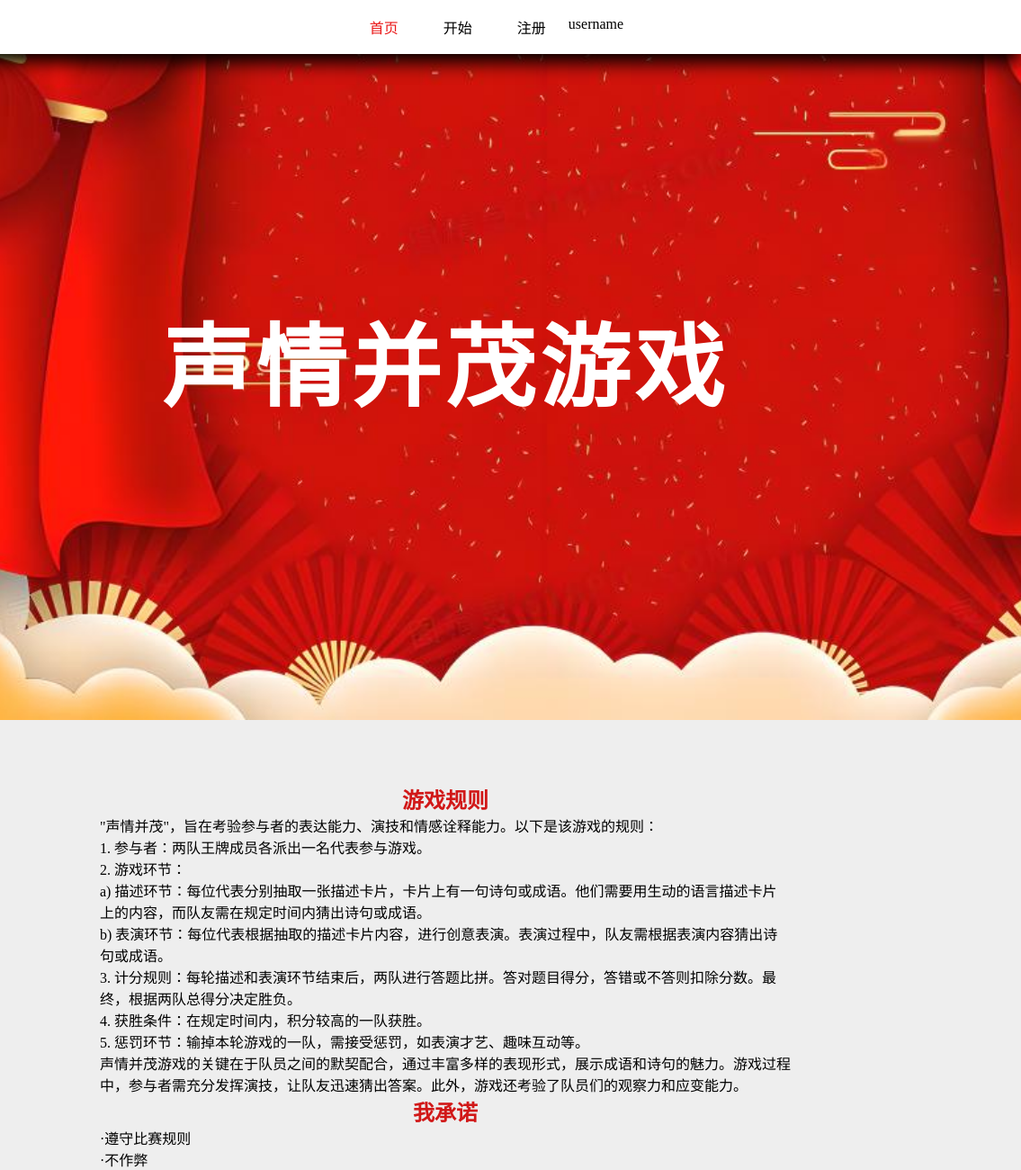
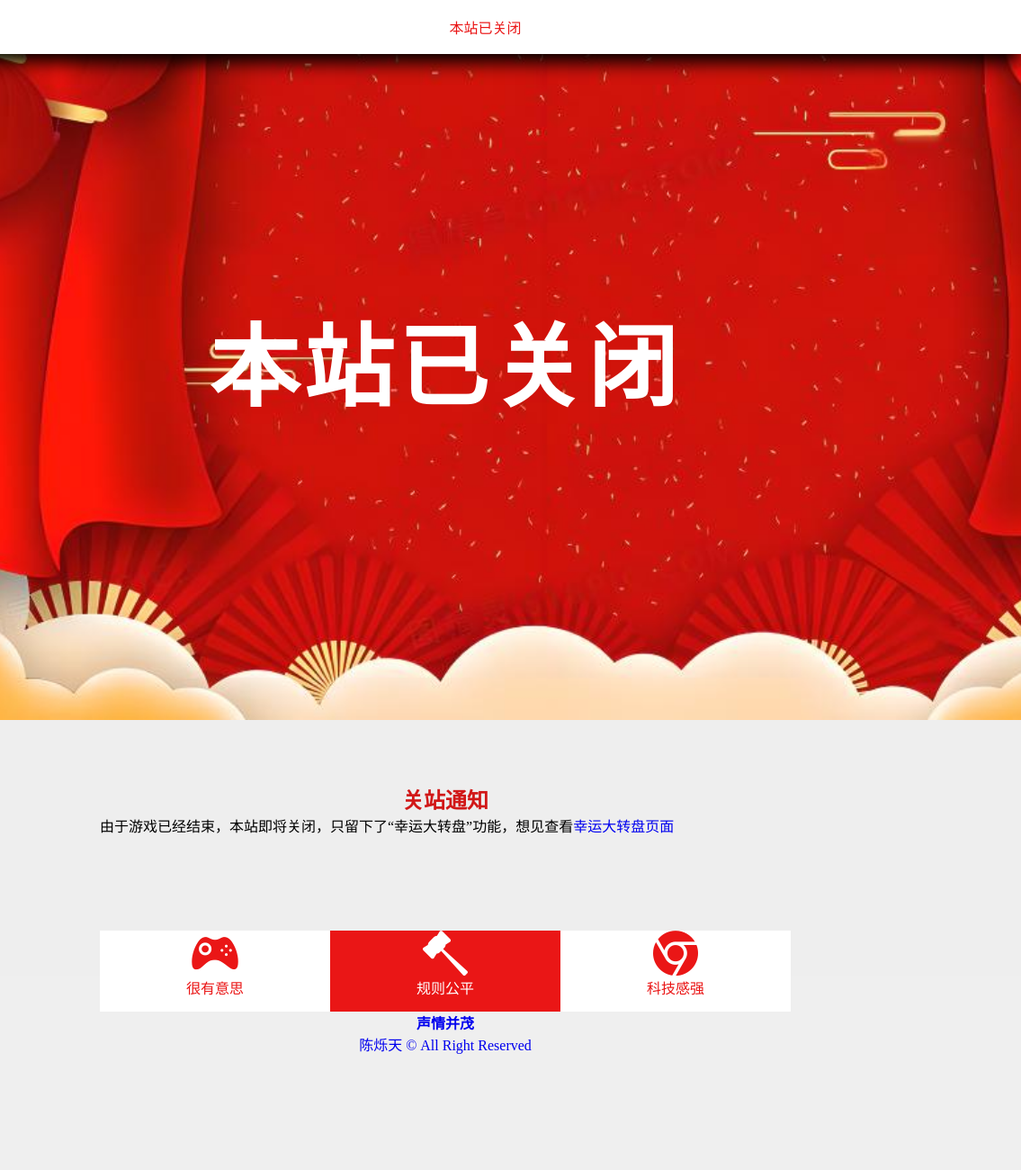
Before and after one commit to xuhiang/-, a plain HTML site: page index.html in a window 1280 px wide. Shown: the top 1300 px of the page at 90% size, 145-1280 px from the left. After the commit the page ends 1172 px from the top, so only its background shows below. Drawn offline with Linux system fonts and the light colour scheme; files whose address does not match are found by name.

Commit message:
index.html

```diff
--- a/index.html
+++ b/index.html
@@ -6,7 +6,7 @@
     <link rel="stylesheet" href="./css/style.css">
     <link rel="stylesheet" href="./css/index.css">
     <link rel="shortcut icon" href="favicon.ico" />
-    <title>声情并茂 | 首页</title>
+    <title>声情并茂 | 本站已关闭</title>
 </head>
 <body>
     <!-- 网页头部 -->
@@ -14,47 +14,15 @@
         <nav class="navbar">
             <img src="./img/logo.png" alt="陈烁天的网页" height="50px">
             <ul>
-                <li><a class="now" href="index.html">首页</a></li>
-                <li><a href="start.html">开始</a></li>
-                <li><a href="user.html">注册</a></li>
-                <li><p id="uname">username</p></li>
+                <li><a class="now" href="index.html">本站已关闭</a></li>
             </ul>
         </nav>
-        <div class="showcase"><h1>声情并茂游戏</h1></div>
+        <div class="showcase"><h1>本站已关闭</h1></div>
     </header>
     <section>
         <div class="guize">
-            <h1>游戏规则</h1>
-            <p> "声情并茂"，旨在考验参与者的表达能力、演技和情感诠释能力。以下是该游戏的规则：<br>
-
-                1. 参与者：两队王牌成员各派出一名代表参与游戏。<br>
-
-                2. 游戏环节：<br>
-
-                   a) 描述环节：每位代表分别抽取一张描述卡片，卡片上有一句诗句或成语。他们需要用生动的语言描述卡片上的内容，而队友需在规定时间内猜出诗句或成语。<br>
-
-                   b) 表演环节：每位代表根据抽取的描述卡片内容，进行创意表演。表演过程中，队友需根据表演内容猜出诗句或成语。<br>
-
-                3. 计分规则：每轮描述和表演环节结束后，两队进行答题比拼。答对题目得分，答错或不答则扣除分数。最终，根据两队总得分决定胜负。<br>
-
-                4. 获胜条件：在规定时间内，积分较高的一队获胜。<br>
-
-                5. 惩罚环节：输掉本轮游戏的一队，需接受惩罚，如表演才艺、趣味互动等。<br>
-
-                声情并茂游戏的关键在于队员之间的默契配合，通过丰富多样的表现形式，展示成语和诗句的魅力。游戏过程中，参与者需充分发挥演技，让队友迅速猜出答案。此外，游戏还考验了队员们的观察力和应变能力。</p>
-        </div>
-        <div class="guize">
-            <h1>
-                我承诺
-            </h1>
-            <ul class="chengnuo">
-                <li>·遵守比赛规则</li>
-                <li>·不作弊</li>
-                <li>·不偷题</li>
-            </ul>
-        </div>
-    </section>
-    <article>
+            <h1>关站通知</h1>
+            <p>由于游戏已经结束，本站即将关闭，只留下了“幸运大转盘”功能，想见查看<a href="user.html">幸运大转盘页面</p>
         <div class="font1"><span class="icon-gamepad"></span><p>很有意思</p></div>
         <div class="font2"><span class="icon-hammer2"></span><p>规则公平</p></div>
         <div class="font1"><span class="icon-gamepad"></span><p>科技感强</p></div>
```
